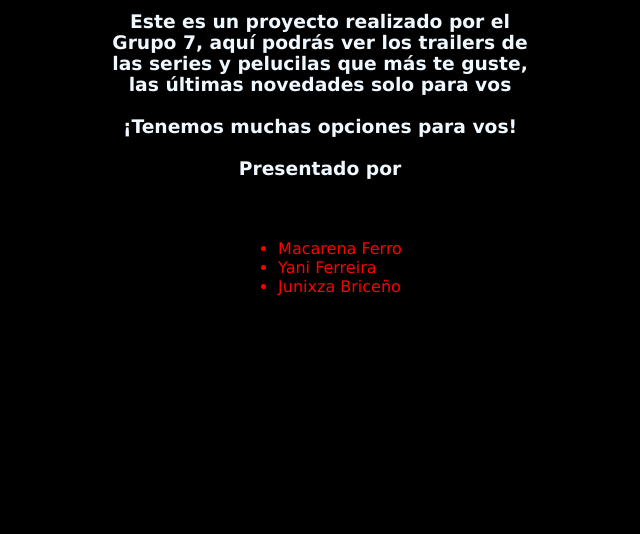
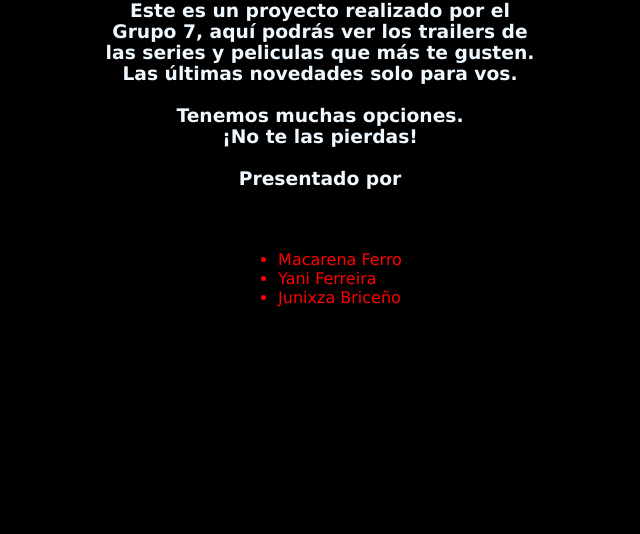
Before and after one commit to macaferro/Grupo7, a website: page public/index.html in a window 1280 px wide. Shown: the part 266-800 px from the top of the page, without its empty margins (0-640 px from the left). Drawn offline with Linux system fonts and the light colour scheme.

Commit message:
'Ultima revision del codigo del grupo 7, se hizo un cambio en el mesaje de texto del archivo html'

```diff
--- a/public/index.html
+++ b/public/index.html
@@ -16,9 +16,9 @@
             <div class="text-content">
                 <h1>Bienvenid@ a Trailerflix!</h1>
                 <h3>Este es un proyecto realizado por el Grupo 7,
-                    aquí podrás ver los trailers de las series y pelucilas que más te guste,
-                    las últimas novedades solo para vos <br><br> ¡Tenemos muchas opciones
-                    para vos! <br><br> Presentado por
+                    aquí podrás ver los trailers de las series y peliculas que más te gusten.
+                    Las últimas novedades solo para vos. <br><br> Tenemos muchas opciones.<br>¡No te las pierdas!
+                    <br><br> Presentado por
                 </h3>
             </div>
             <p>
```
